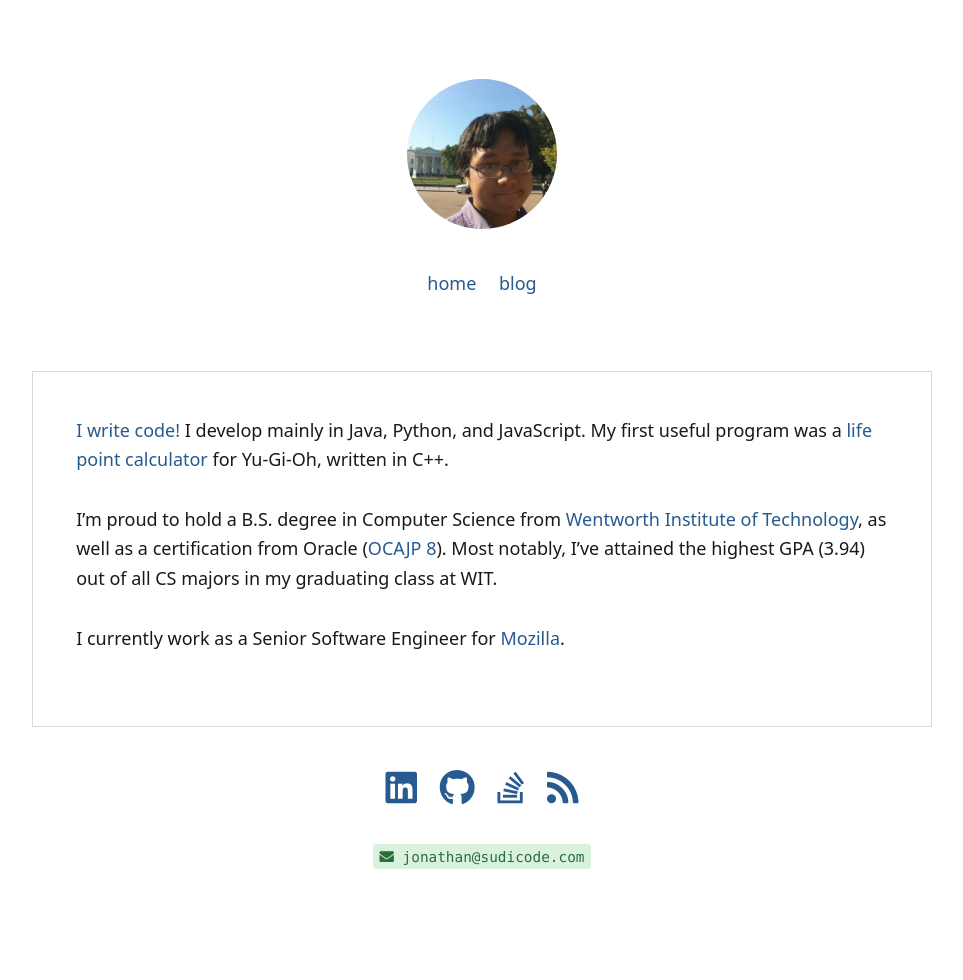
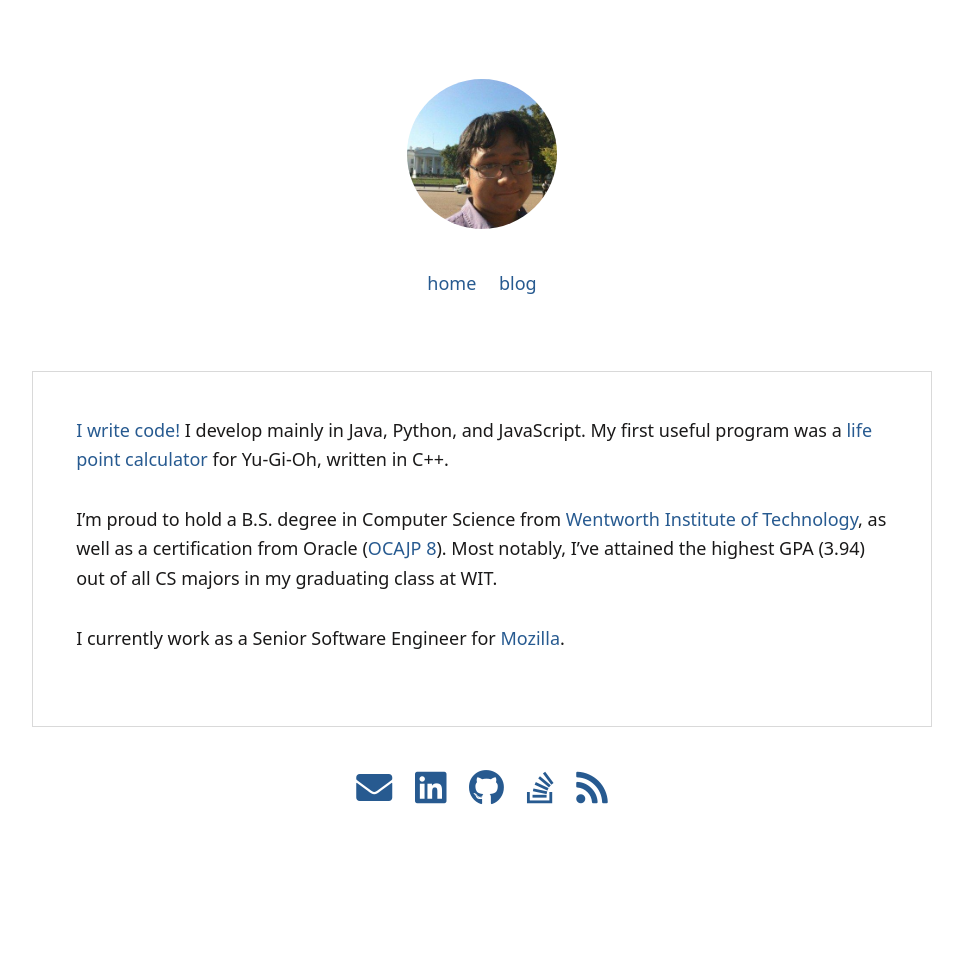
Before and after one commit to jsudiaman/jsudiaman.github.io, a Jekyll site: the page built from index.md, in a window 1280 px wide. Shown: the whole page, without its empty margins (158-1121 px from the left). Built offline with Jekyll 4.4.1, drawn with Linux system fonts in a browser that asks for light colours; after the commit the page ends 919 px from its top, so only the background shows below that.

Commit message:
Email link

```diff
--- a/_layouts/default.html
+++ b/_layouts/default.html
@@ -77,15 +77,11 @@
     <footer>
         <nav>
             <ul>
+                <li><a href="mailto:jonathan@sudicode.com"><i class="fas fa-envelope fa-2x"></i></a></li>
                 <li><a href="http://linkedin.com/in/jonathansudiaman"><i class="fab fa-linkedin fa-2x"></i></a></li>
                 <li><a href="http://github.com/sudiamanj"><i class="fab fa-github fa-2x"></i></a></li>
                 <li><a href="https://stackoverflow.com/users/6268626/jonathan-sudiaman"><i class="fab fa-stack-overflow fa-2x"></i></a></li>
                 <li><a href="/feed.xml"><i class="fas fa-rss fa-2x"></i></a></li>
-            </ul>
-        </nav>
-        <nav>
-            <ul>
-                <li><code><i class="fas fa-envelope"></i> jonathan@sudicode.com</code></li>
             </ul>
         </nav>
     </footer>
```
